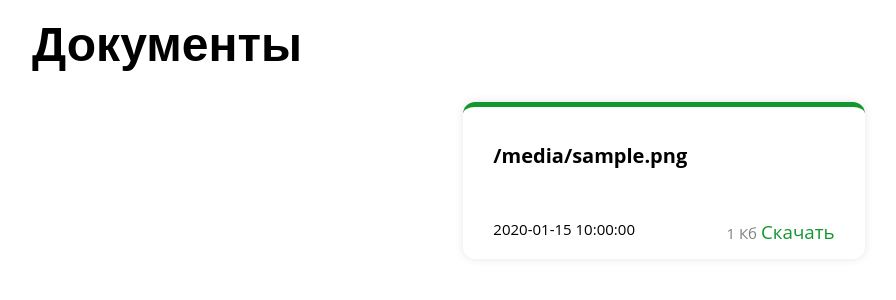
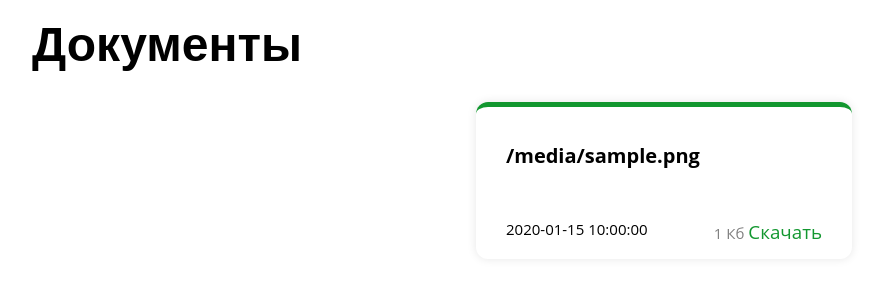
Before and after one commit to Robingood43/q, a FastAPI app: template templates/documents.html in a window 1280 px wide; the page is wider, and only the part inside the window is pictured. Shown: the part 75-375 px from the top of that part, without its empty margins (16-912 px from the left). Run offline with FastAPI, Linux system fonts and the light colour scheme; the template is opened without the code that fills it: most values are stand-ins (such as "Sample title", 1, 10 or a date in 2020); parts of the project's set-up code (start-up, migrations or seed data) failed here and were passed over.

Commit message:
Update documents.html

```diff
--- a/templates/documents.html
+++ b/templates/documents.html
@@ -40,7 +40,7 @@
 
             .document {
                 border-radius: 12px;
-                flex: 0 0 27%;
+                flex: 0 0 25%;
                 font-size: .75em;
                 margin: 1%;
                 border: none;
```
